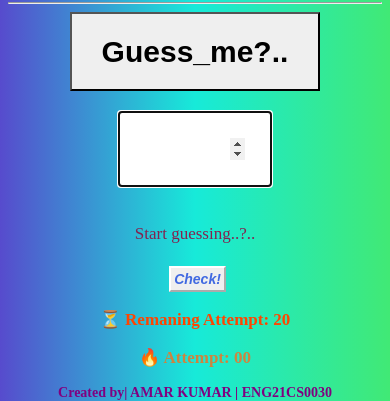
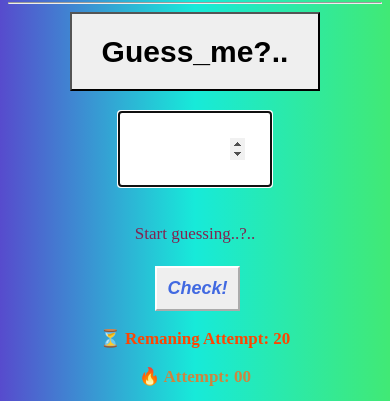
Before and after one commit to amaranand360/Guess_the_number, a plain HTML site: page index.html in a window 390 px wide. Shown: the part 133-534 px from the top of the page. Drawn offline with Linux system fonts and the light colour scheme.

Commit message:
Update style.css

```diff
--- a/style.css
+++ b/style.css
@@ -133,6 +133,10 @@ main {
     p {
         font-size: 17px;
     }
+    .check{
+        font-size: 18px;
+        padding: 10px;
+    }
 
 }
 /* .btn{
```
